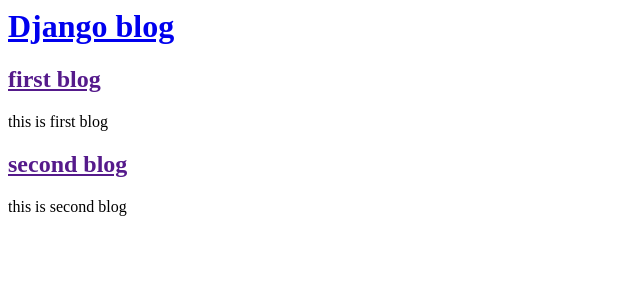
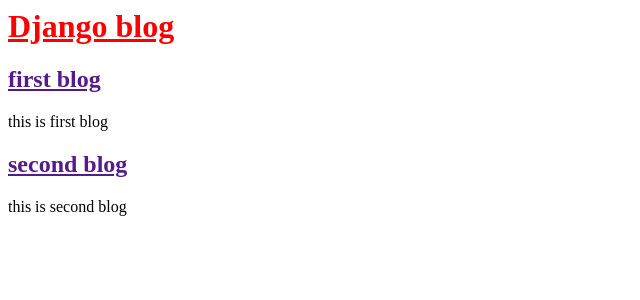
Before and after one commit to kabiri95/blog-app, a Django app: page / in a window 1280 px wide. Shown: the top 300 px of the page, without its empty margins (0-640 px from the left). Run offline with Django 3.2, Linux system fonts and the light colour scheme; data comes from the database, SQL or seed files in the repository.

Commit message:
static files

```diff
--- a/config/settings.py
+++ b/config/settings.py
@@ -119,3 +119,7 @@ USE_TZ = True
 # https://docs.djangoproject.com/en/3.1/howto/static-files/
 
 STATIC_URL = '/static/'
+STATICFILES_DIRS = [str(BASE_DIR.joinpath('static'))]
+# STATICFILES_DIRS = [
+#     BASE_DIR / "static"
+# ]
--- a/config/urls.py
+++ b/config/urls.py
@@ -16,6 +16,7 @@ Including another URLconf
 from django.contrib import admin
 from django.urls import path, include
 
+
 urlpatterns = [
     path('admin/', admin.site.urls),
     path('', include('blog.urls')),
--- /dev/null
+++ b/static/css/base.css
@@ -0,0 +1,3 @@
+header h1 a {
+    color: red;
+}
--- /dev/null
+++ b/static/test.css
@@ -0,0 +1,3 @@
+*{
+    color: red;
+}
--- a/templates/base.html
+++ b/templates/base.html
@@ -1,6 +1,8 @@
-<html>
+{% load static %}
+<html lang="en">
     <head>
         <title>Django blog</title>
+        <link rel="stylesheet" href="{% static 'css/base.css' %}">
     </head>
     <body>
         <header>
```
